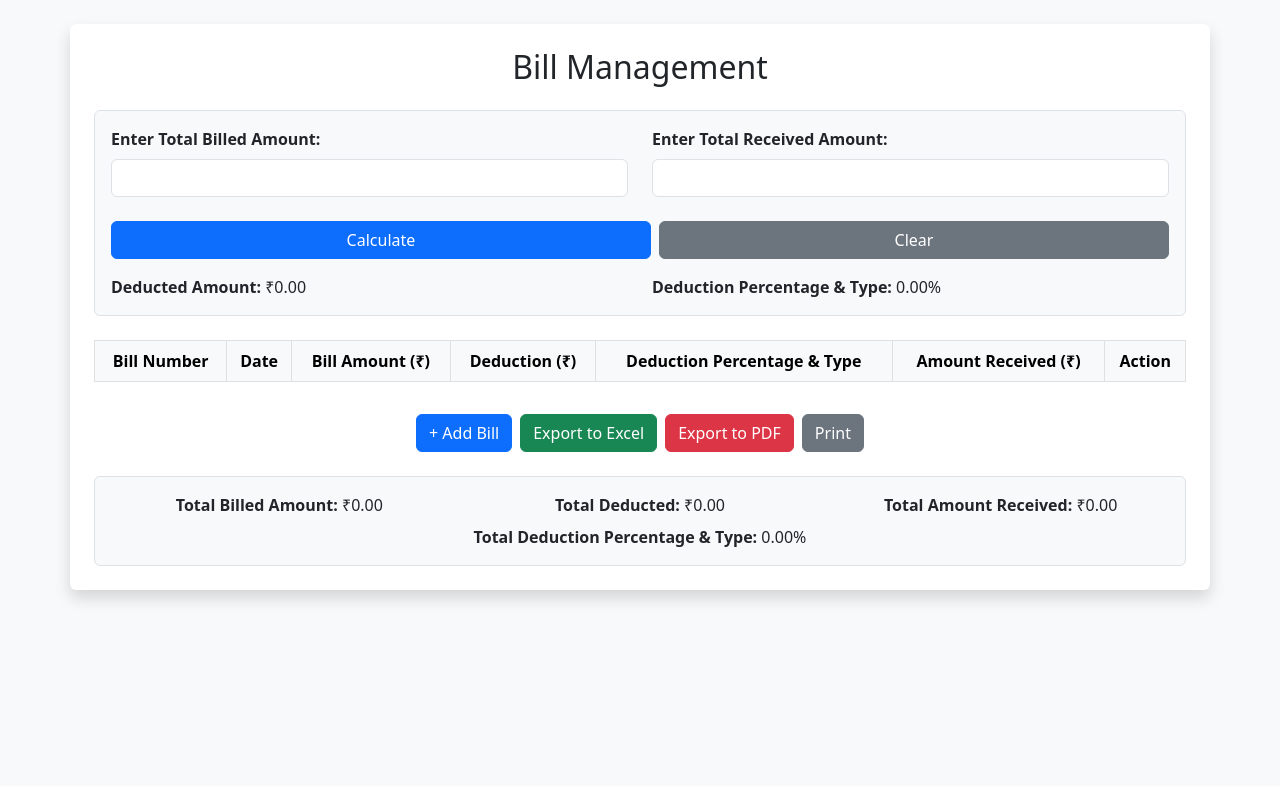
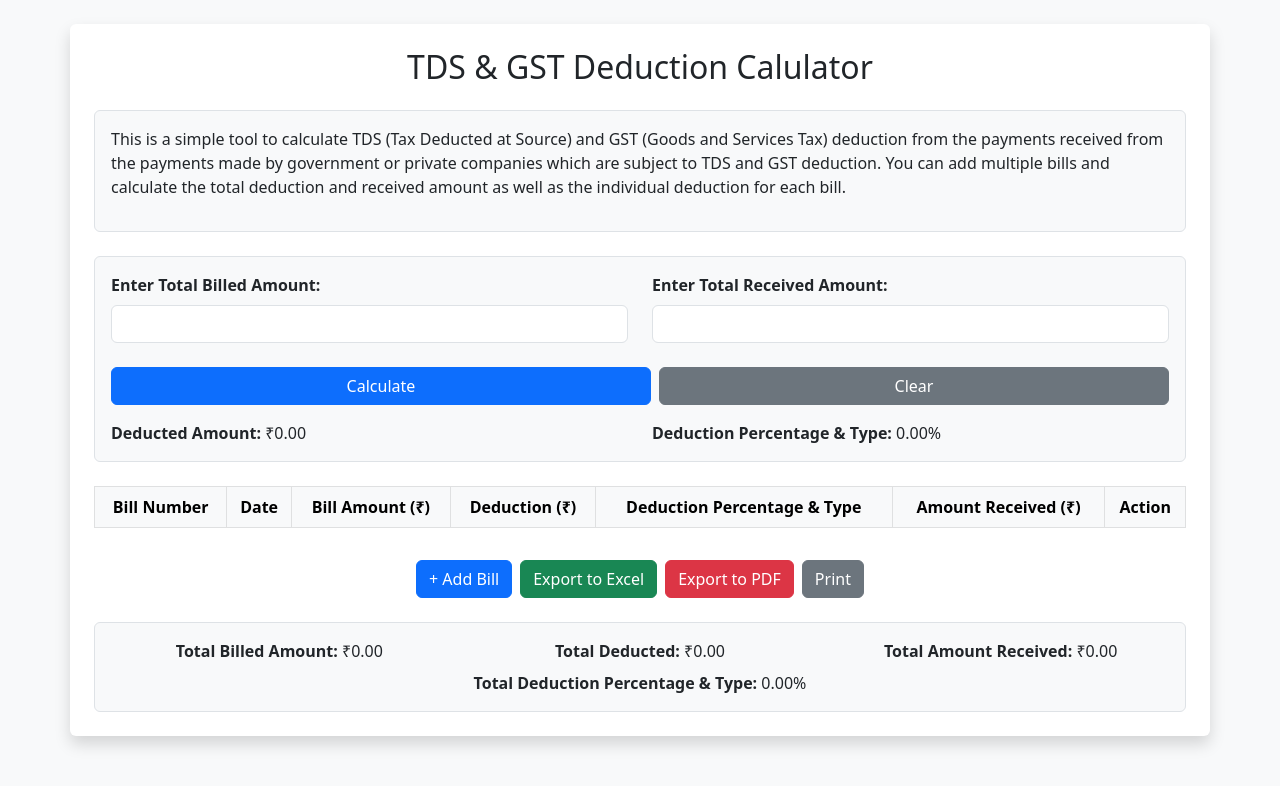
Before and after one commit to SubhanRaj/TDS-Deduction-Calculator, a plain HTML site: page index.html in a window 1280 px wide. Drawn offline with nearby package versions, Linux system fonts and the light colour scheme.

Commit message:
update: change title and add description for TDS & GST Deduction Calculator

```diff
--- a/index.html
+++ b/index.html
@@ -4,7 +4,8 @@
 <head>
     <meta charset="UTF-8">
     <meta name="viewport" content="width=device-width, initial-scale=1.0">
-    <title>Bill Management</title>
+    <title>TDS & GST Deduction Calulator</title>
+    <link rel="stylesheet" href="https://cdnjs.cloudflare.com/ajax/libs/font-awesome/5.15.3/css/all.min.css">
     <link href="https://cdn.jsdelivr.net/npm/bootstrap@5.3.0/dist/css/bootstrap.min.css" rel="stylesheet">
     <script src="https://cdnjs.cloudflare.com/ajax/libs/xlsx/0.17.3/xlsx.full.min.js"></script>
     <script src="https://cdnjs.cloudflare.com/ajax/libs/jspdf/2.5.1/jspdf.umd.min.js"></script>
@@ -14,7 +15,13 @@
 
 <body class="bg-light p-4">
     <div class="container bg-white p-4 shadow rounded">
-        <h2 class="mb-4 text-center">Bill Management</h2>
+        <h2 class="mb-4 text-center">TDS & GST Deduction Calulator</h2>
+        <div class="mb-4 p-3 bg-light border rounded justify-content-center">
+            <p class="text-justify">
+            This is a simple tool to calculate TDS (Tax Deducted at Source) and GST (Goods and Services Tax) deduction from the payments received from the payments made by government or private companies which are subject to TDS and GST deduction.
+            You can add multiple bills and calculate the total deduction and received amount as well as the individual deduction for each bill.
+            </p>
+        </div>
 
         <div class="mb-4 p-3 bg-light border rounded">
             <div class="row">
```
